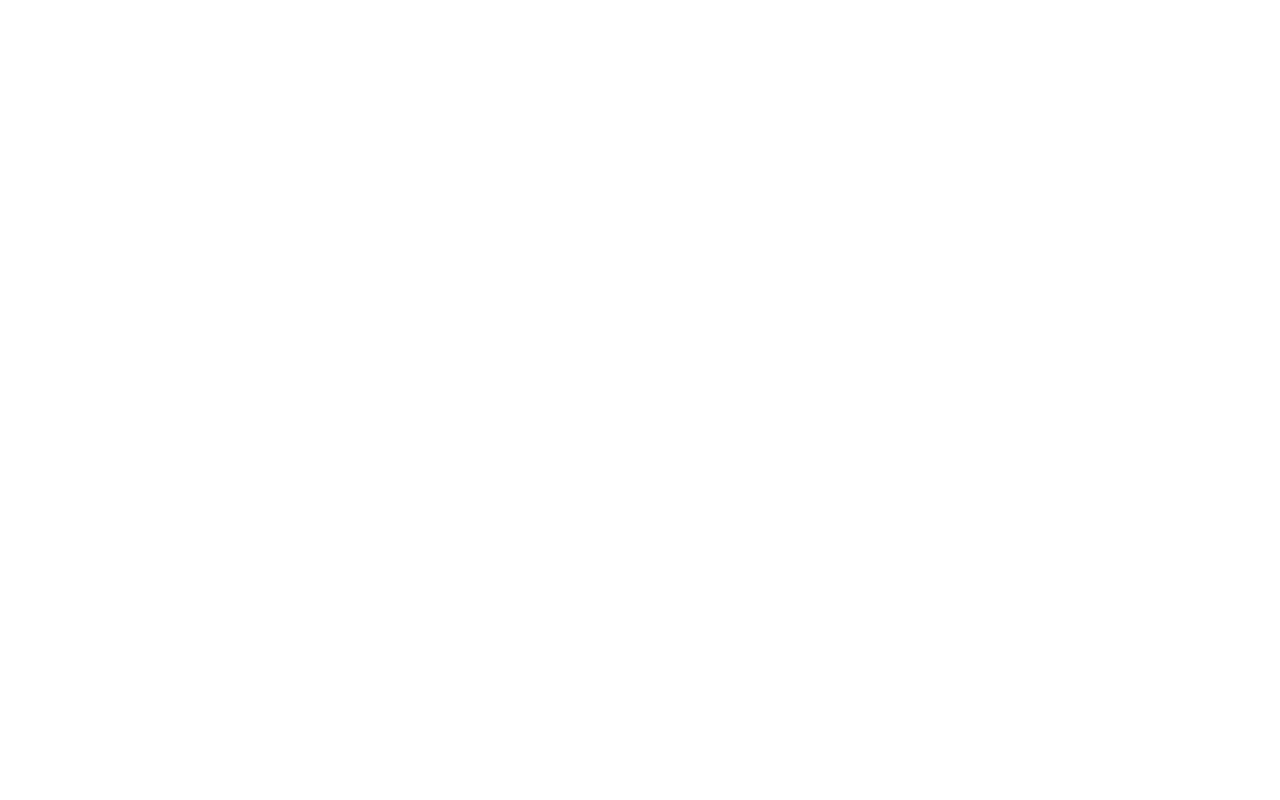
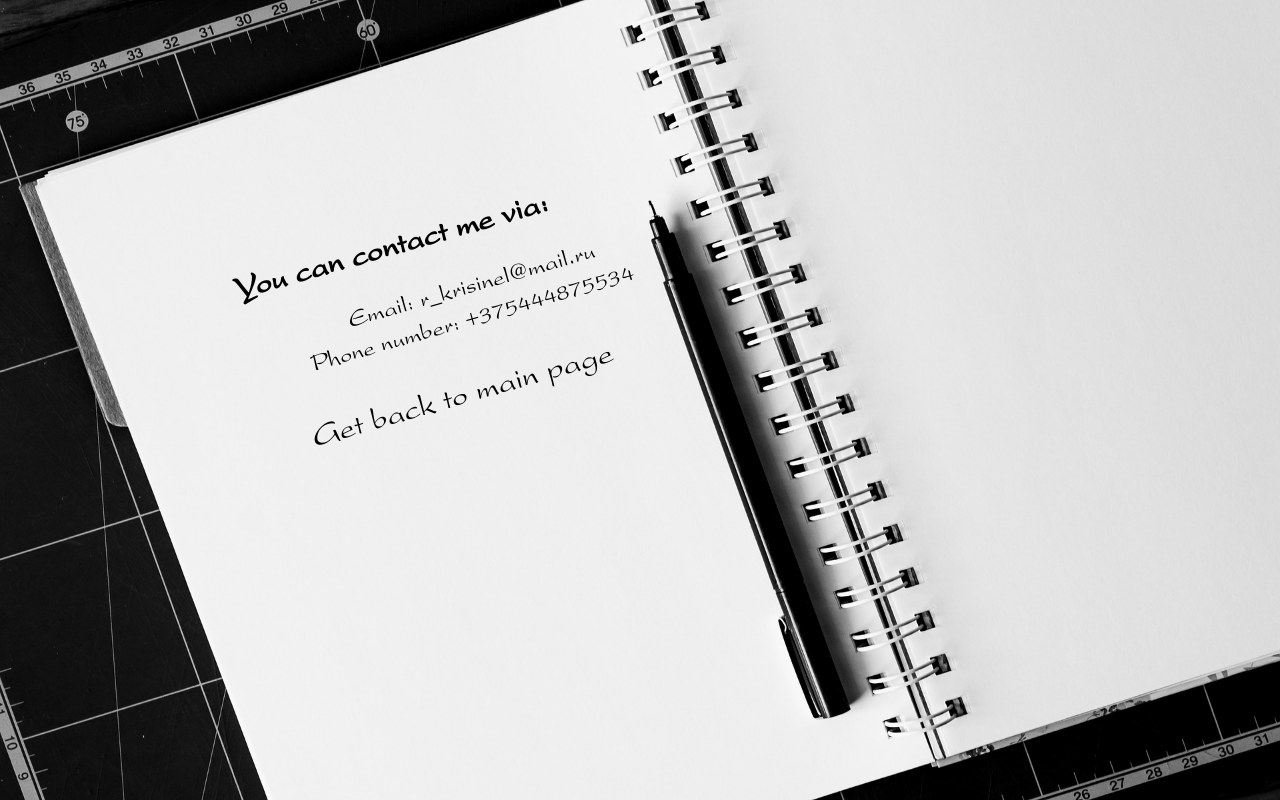
Before and after one commit to iTheRG/portfolio, a plain HTML site: page pages/contacts.html in a window 1280 px wide. Drawn offline with Linux system fonts and the light colour scheme.

Commit message:
Contact Page added

```diff
--- /dev/null
+++ b/css/contacts.css
@@ -0,0 +1,86 @@
+@font-face{
+    font-family: 'President-Cyr';
+    src: url('../fonts/president-cyr.ttf') format('truetype');
+}
+
+*{
+    margin: 0;
+    padding: 0;
+    box-sizing: border-box;
+    font-family: 'President-Cyr', arial;
+}
+
+.wrapper {
+    width: 100%;
+    height: 100vh;
+    display: flex;
+    flex-direction: column;
+    justify-content: center;
+    align-items: center;
+}
+
+img {
+    width: 100%;
+    height: 100%;
+    position: absolute;
+}
+
+.title {
+    position: relative;
+    z-index: 1;
+    left: -220px;
+    transform: rotate(-16deg)
+}
+
+.title-header {
+    position: relative;
+    top: -100px;
+}
+.email {
+    position: relative;
+    left: -140px;
+    z-index: 1;
+    transform: rotate(-16deg);
+}
+
+.email-address {
+    position: relative;
+    top: -100px;
+    font-size: 1.5rem;
+}
+
+.phone {
+    position: relative;
+    left: -140px;
+    z-index: 1;
+    transform: rotate(-16deg);
+}
+
+.phone-number {
+    position: relative;
+    top: -100px;
+    font-size: 1.5rem;
+}
+
+.backToMain {
+    position: relative;
+    z-index: 1;
+    left: -160px;
+    width: 350px;
+    text-align: center;
+    transform: rotate(-16deg);
+}
+
+.backToMain a {
+    text-decoration: none;
+    font-size: 2rem;
+    color: black;
+    position: relative;
+    top: -60px;
+}
+
+.backToMain a:hover {
+    background-color: #000;
+    border-radius: 5px;
+    color: white;
+}
--- a/css/style.css
+++ b/css/style.css
@@ -1,6 +1,6 @@
 @font-face{
     font-family: 'President-Cyr';
-    src:     url('../fonts/president-cyr.ttf') format('truetype');
+    src: url('../fonts/president-cyr.ttf') format('truetype');
     }
 
 * {
--- a/pages/contacts.html
+++ b/pages/contacts.html
@@ -5,8 +5,23 @@
     <meta http-equiv="X-UA-Compatible" content="IE=edge">
     <meta name="viewport" content="width=device-width, initial-scale=1.0">
     <title>Document</title>
+    <link rel="stylesheet" href="../css/contacts.css">
 </head>
 <body>
-
+    <div class="wrapper">
+        <img src="../images/bg_contacts.jpg" alt="bg_contacts">
+        <div class="title">
+            <h1 class="title-header">You can contact me via:</h1>
+        </div>
+        <div class="email">
+            <span class="email-address">Email: r_krisinel@mail.ru</span>
+        </div>
+        <div class="phone">
+            <span class="phone-number">Phone number: +375444875534</span>
+        </div>
+        <div class="backToMain">
+            <a href="../index.html">Get back to main page</a>
+        </div>
+    </div>
 </body>
 </html>
```
Also changed, not shown: index.html (+1 -1 lines), css/projects.css (added), css/skills.css (added), images/bg_contacts.jpg (added).
